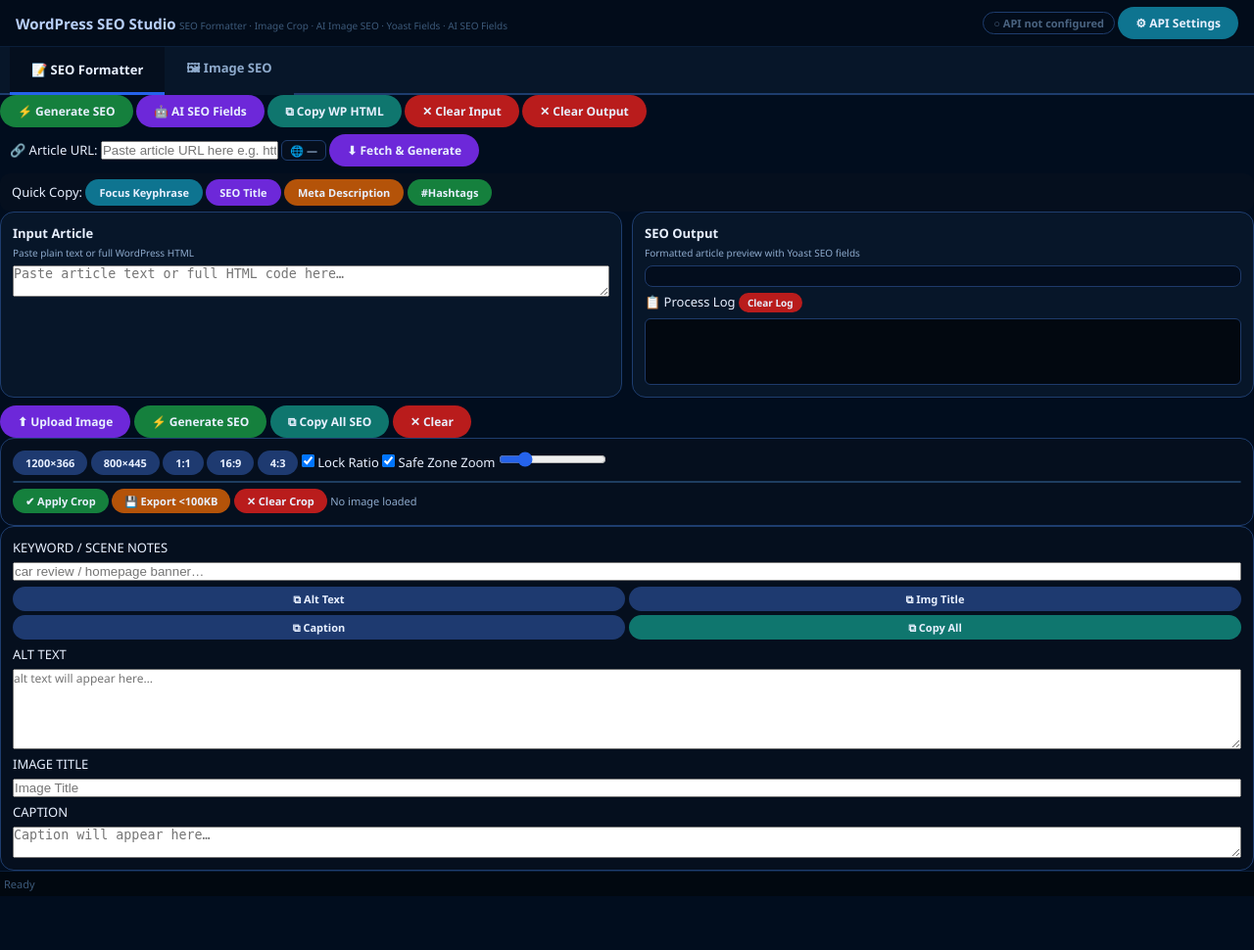
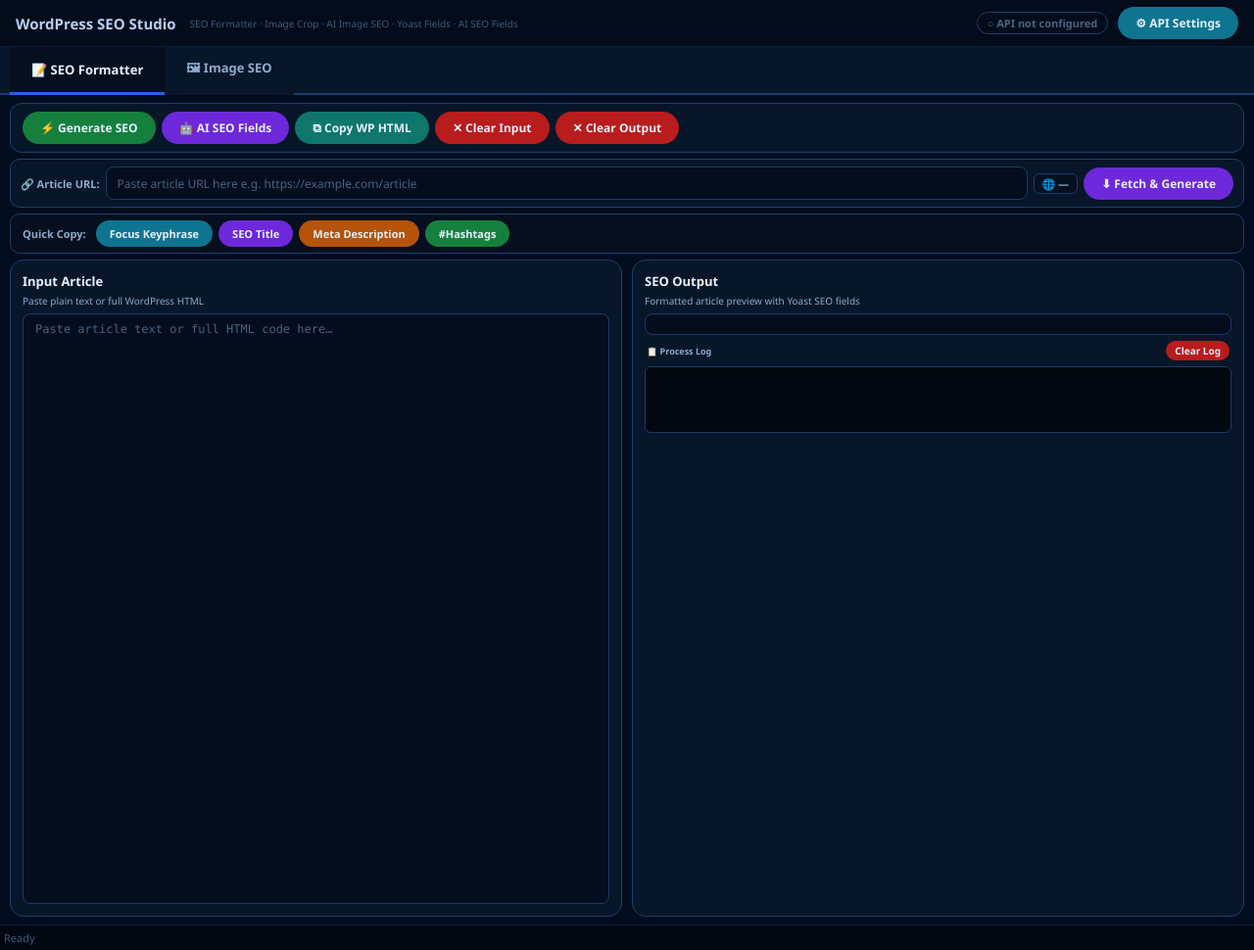
Before and after one commit to chanrathrin/SEO-web-tool, a Flask app: page / in a window 1280 px wide. Shown: the whole page at 98% size. Run offline with Flask 3, Linux system fonts and the light colour scheme; some libraries are stand-ins or nearby versions.

Commit message:
Update index.html

```diff
--- a/templates/index.html
+++ b/templates/index.html
@@ -8,168 +8,141 @@
 </head>
 <body>
 
-<!-- ══════════════════ TOPBAR (matches desktop header) ════════════════════ -->
+<!-- ═══════════ TOPBAR ════════════════════════════════════════ -->
 <header class="topbar">
-  <div class="topbar-left">
+  <div class="topbar-l">
     <span class="logo-text">WordPress SEO Studio</span>
-    <span class="logo-sub">SEO Formatter · Image Crop · AI Image SEO · Yoast Fields · AI SEO Fields</span>
+    <span class="logo-sub">SEO Formatter  ·  Image Crop  ·  AI Image SEO  ·  Yoast Fields  ·  AI SEO Fields</span>
   </div>
-  <div class="topbar-right">
+  <div class="topbar-r">
     <span id="api-badge" class="badge badge-off">○  API not configured</span>
-    <button class="btn btn-cyan" id="api-settings-btn" onclick="openApiModal()">⚙  API Settings</button>
+    <button class="btn btn-cyan" onclick="openApiModal()">⚙  API Settings</button>
   </div>
 </header>
 
-<!-- ══════════════════ TAB NAV (CTkTabview) ══════════════════════════════ -->
+<!-- ═══════════ TABVIEW ═══════════════════════════════════════ -->
 <div class="tabview">
-  <button class="tab-btn active" id="tab-btn-seo"   onclick="switchTab('seo',this)">📝  SEO Formatter</button>
-  <button class="tab-btn"        id="tab-btn-image" onclick="switchTab('image',this)">🖼  Image SEO</button>
+  <button class="tab-btn active" id="tbtn-seo"   onclick="switchTab('seo',this)">📝  SEO Formatter</button>
+  <button class="tab-btn"        id="tbtn-image" onclick="switchTab('image',this)">🖼  Image SEO</button>
 </div>
 
-<!-- ════════════════════════════════════════════════════════════════════════
+<!-- ════════════════════════════════════════════════════════════
      TAB 1 — SEO FORMATTER
-════════════════════════════════════════════════════════════════════════ -->
-<div id="tab-seo" class="tab-content active">
+════════════════════════════════════════════════════════════ -->
+<div id="tab-seo" class="tab-pane active">
 
-  <!-- Top action bar -->
-  <div class="action-bar">
-    <div class="action-bar-inner">
-      <button class="btn btn-green" id="seo-gen-btn" onclick="processArticle()">⚡ Generate SEO</button>
-      <button class="btn btn-purple" id="ai-seo-btn" onclick="openAiSeoPopup()">🤖 AI SEO Fields</button>
+  <div class="bar">
+    <button class="btn btn-green"  id="seo-gen-btn" onclick="processArticle()">⚡ Generate SEO</button>
+    <button class="btn btn-purple" id="ai-seo-btn"  onclick="openAiSeoPopup()">🤖 AI SEO Fields</button>
     <button class="btn btn-teal"   onclick="copyWpHtml()">⧉  Copy WP HTML</button>
     <button class="btn btn-red"    onclick="clearInput()">✕  Clear Input</button>
     <button class="btn btn-red"    onclick="clearOutput()">✕  Clear Output</button>
   </div>
-  </div>
 
-  <!-- URL fetch bar -->
-  <div class="url-bar">
-    <div class="url-bar-inner">
-      <label class="url-label">🔗 Article URL:</label>
-      <input type="text" id="url-entry" class="input-entry url-input"
+  <div class="bar url-bar">
+    <span class="url-lbl">🔗 Article URL:</span>
+    <input id="url-entry" class="ientry url-entry" type="text"
       placeholder="Paste article URL here e.g. https://example.com/article"
       onkeydown="if(event.key==='Enter')fetchAndGenerate()">
     <span id="lang-badge" class="lang-badge">🌐 —</span>
     <button class="btn btn-purple" id="fetch-btn" onclick="fetchAndGenerate()">⬇  Fetch &amp; Generate</button>
   </div>
+
+  <div class="bar pill-bar">
+    <span class="pill-lbl">Quick Copy:</span>
+    <button class="btn btn-cyan   btn-pill" onclick="copySection('Focus Keyphrase')">Focus Keyphrase</button>
+    <button class="btn btn-purple btn-pill" onclick="copySection('SEO Title')">SEO Title</button>
+    <button class="btn btn-yellow btn-pill" onclick="copySection('Meta Description')">Meta Description</button>
+    <button class="btn btn-green  btn-pill" onclick="copySection('Hashtags')">#Hashtags</button>
   </div>
 
-  <!-- Quick Copy pill bar -->
-  <div class="pill-bar">
-    <div class="pill-bar-inner">
-      <span class="pill-label">Quick Copy:</span>
-      <button class="btn btn-cyan btn-pill"   onclick="copySection('Focus Keyphrase')">Focus Keyphrase</button>
-      <button class="btn btn-purple btn-pill" onclick="copySection('SEO Title')">SEO Title</button>
-      <button class="btn btn-yellow btn-pill" onclick="copySection('Meta Description')">Meta Description</button>
-      <button class="btn btn-green btn-pill"  onclick="copySection('Hashtags')">#Hashtags</button>
-    </div>
-  </div>
-
-  <!-- Main body: left=input, right=output -->
   <div class="seo-body">
-
-    <!-- LEFT: Input panel -->
-    <div class="panel" id="input-panel">
+    <div class="panel">
       <div class="panel-title">Input Article</div>
       <div class="panel-sub">Paste plain text or full WordPress HTML</div>
-      <textarea id="article-input" class="textbox fill"
+      <textarea id="article-input" class="tbox fill"
         placeholder="Paste article text or full HTML code here…"></textarea>
     </div>
 
-    <!-- RIGHT: Output panel -->
-    <div class="panel" id="output-panel">
+    <div class="panel">
       <div class="panel-title">SEO Output</div>
       <div class="panel-sub">Formatted article preview with Yoast SEO fields</div>
       <div id="output-display" class="output-display fill"></div>
-
-      <!-- Process Log -->
-      <div class="log-header">
-        <span class="log-label">📋  Process Log</span>
+      <div class="log-hdr">
+        <span class="log-lbl">📋  Process Log</span>
         <button class="btn btn-red btn-xs" onclick="clearLog()">Clear Log</button>
       </div>
       <div id="process-log" class="process-log"></div>
     </div>
+  </div>
+</div>
 
-  </div><!-- /seo-body -->
+<!-- ════════════════════════════════════════════════════════════
+     TAB 2 — IMAGE SEO
+════════════════════════════════════════════════════════════ -->
+<div id="tab-image" class="tab-pane">
 
-</div><!-- /tab-seo -->
-
-<!-- ════════════════════════════════════════════════════════════════════════
-     TAB 2 — IMAGE SEO
-════════════════════════════════════════════════════════════════════════ -->
-<div id="tab-image" class="tab-content">
-
-  <!-- Top action bar -->
-  <div class="action-bar">
-    <div class="action-bar-inner">
+  <div class="bar">
     <button class="btn btn-purple" onclick="triggerUpload()">⬆  Upload Image</button>
     <button class="btn btn-green" id="gen-seo-btn" onclick="generateImageSeo()">⚡ Generate SEO</button>
     <button class="btn btn-teal"  onclick="copyAllImageSeo()">⧉  Copy All SEO</button>
     <button class="btn btn-red"   onclick="clearImageFields()">✕  Clear</button>
-      <input type="file" id="img-file-input" accept=".png,.jpg,.jpeg,.webp,.bmp" style="display:none" onchange="onFileSelected(this)">
-    </div>
+    <input type="file" id="img-file-input" accept=".png,.jpg,.jpeg,.webp,.bmp"
+      style="display:none" onchange="onFileSelected(this)">
   </div>
 
-  <!-- Image body -->
-  <div class="image-body">
+  <div class="img-body">
 
-    <!-- LEFT: Crop panel (70%) -->
+    <!-- Crop panel -->
     <div class="panel img-crop-panel">
-
-      <!-- Preset buttons + controls -->
-      <div class="crop-toolbar">
+      <div class="crop-tb">
         <button class="btn btn-blue btn-sm" onclick="setPreset(1200,366)">1200×366</button>
         <button class="btn btn-blue btn-sm" onclick="setPreset(800,445)">800×445</button>
         <button class="btn btn-blue btn-sm" onclick="setPreset(1,1)">1:1</button>
         <button class="btn btn-blue btn-sm" onclick="setPreset(16,9)">16:9</button>
         <button class="btn btn-blue btn-sm" onclick="setPreset(4,3)">4:3</button>
-        <label class="switch-wrap">
+        <label class="sw-wrap">
           <input type="checkbox" id="lock-ratio" checked onchange="redraw()">
-          <span class="switch-label">Lock Ratio</span>
+          <span class="sw-lbl">Lock Ratio</span>
         </label>
-        <label class="switch-wrap">
+        <label class="sw-wrap">
           <input type="checkbox" id="safe-zone" checked onchange="redraw()">
-          <span class="switch-label">Safe Zone</span>
+          <span class="sw-lbl">Safe Zone</span>
         </label>
-        <span class="zoom-label">Zoom</span>
-        <input type="range" id="zoom-slider" class="zoom-slider" min="50" max="300" value="100" oninput="onZoom(this.value)">
+        <span class="zoom-lbl">Zoom</span>
+        <input type="range" id="zoom-slider" class="zoom-slider"
+          min="50" max="300" value="100" oninput="onZoom(this.value)">
       </div>
 
-      <!-- Canvas area -->
-      <div class="canvas-wrap" id="canvas-wrap">
+      <div class="canvas-wrap" id="canvas-wrap"
+        ondragover="event.preventDefault()" ondrop="onCanvasDrop(event)">
         <canvas id="crop-canvas" class="crop-canvas"
           onmousedown="canvasPress(event)"
           onmousemove="canvasDrag(event)"
           onmouseup="canvasRelease(event)"
-          onwheel="canvasWheel(event)"
-          ondragover="event.preventDefault()"
-          ondrop="onCanvasDrop(event)">
-        </canvas>
-        <!-- Drop hint when empty -->
+          onmouseleave="canvasRelease(event)"
+          onwheel="canvasWheel(event)"></canvas>
         <div id="canvas-hint" class="canvas-hint">
-          <div class="hint-icon">🖼</div>
+          <div style="font-size:52px;opacity:.22;line-height:1">🖼</div>
           <div class="hint-text">Click <strong>⬆ Upload Image</strong> or drag &amp; drop here</div>
           <div class="hint-sub">PNG · JPG · WEBP · BMP</div>
         </div>
       </div>
 
-      <!-- Crop bottom controls -->
-      <div class="crop-bottom">
-        <button class="btn btn-green btn-sm" onclick="applyCrop()">✔ Apply Crop</button>
+      <div class="crop-bot">
+        <button class="btn btn-green  btn-sm" onclick="applyCrop()">✔ Apply Crop</button>
         <button class="btn btn-yellow btn-sm" onclick="exportUnder100kb()">💾 Export &lt;100KB</button>
-        <button class="btn btn-red btn-sm" onclick="clearCrop()">✕ Clear Crop</button>
+        <button class="btn btn-red    btn-sm" onclick="clearCrop()">✕ Clear Crop</button>
         <span id="crop-info" class="crop-info">No image loaded</span>
       </div>
     </div>
 
-    <!-- RIGHT: SEO fields panel (30%) -->
+    <!-- SEO fields panel -->
     <div class="panel img-seo-panel">
-
-      <div class="seo-field-label">KEYWORD / SCENE NOTES</div>
-      <input type="text" id="scene-entry" class="input-entry"
+      <div class="seo-fld-lbl">KEYWORD / SCENE NOTES</div>
+      <input type="text" id="scene-entry" class="ientry"
         placeholder="car review / homepage banner…">
 
-      <!-- Copy buttons grid -->
       <div class="copy-grid">
         <button class="btn btn-blue btn-sm" onclick="copyImgField('alt')">⧉ Alt Text</button>
         <button class="btn btn-blue btn-sm" onclick="copyImgField('title')">⧉ Img Title</button>
@@ -177,114 +150,107 @@
         <button class="btn btn-teal btn-sm" onclick="copyAllImageSeo()">⧉ Copy All</button>
       </div>
 
-      <div class="seo-field-label">ALT TEXT</div>
-      <textarea id="img-alt" class="textbox img-alt-box" placeholder="alt text will appear here…"></textarea>
+      <div class="seo-fld-lbl">ALT TEXT</div>
+      <textarea id="img-alt" class="tbox img-alt-box" placeholder="alt text…"></textarea>
 
-      <div class="seo-field-label">IMAGE TITLE</div>
-      <input type="text" id="img-title-field" class="input-entry" placeholder="Image Title">
+      <div class="seo-fld-lbl">IMAGE TITLE</div>
+      <input type="text" id="img-title-field" class="ientry" placeholder="Image Title">
 
-      <div class="seo-field-label">CAPTION</div>
-      <textarea id="img-caption" class="textbox fill img-caption-box" placeholder="Caption will appear here…"></textarea>
-
-    </div><!-- /img-seo-panel -->
-  </div><!-- /image-body -->
-
-</div><!-- /tab-image -->
-
-<!-- ═════════════════════ STATUS BAR (bottom) ═════════════════════════════ -->
-<div class="status-bar">
-  <span id="status-text">  Ready</span>
+      <div class="seo-fld-lbl">CAPTION</div>
+      <textarea id="img-caption" class="tbox fill" placeholder="Caption…"></textarea>
     </div>
 
-<!-- ════════════════════════════════════════════════════════════════════════
+  </div>
+</div>
+
+<!-- ═══════════ STATUS BAR ════════════════════════════════════ -->
+<div class="status-bar"><span id="status-txt">  Ready</span></div>
+
+<!-- ═══════════════════════════════════════════════════════════
      API SETTINGS MODAL
-════════════════════════════════════════════════════════════════════════ -->
-<div id="api-modal" class="modal-overlay" style="display:none">
+════════════════════════════════════════════════════════════ -->
+<div id="api-modal" class="modal-ov" style="display:none">
   <div class="modal">
     <div class="modal-hdr">
       <span class="modal-title">Together AI — API Settings</span>
     </div>
     <div class="modal-body">
-      <div class="modal-section-title">Together AI API Key</div>
-      <div class="modal-hint">Key is hidden, tested before use, and stored in your browser.</div>
-
+      <div class="modal-big-title">Together AI API Key</div>
+      <div class="modal-hint">Key is hidden, tested before use, and encrypted on save.</div>
       <div class="key-row">
-        <input type="password" id="api-key-input" class="input-entry mono-input"
+        <input type="password" id="api-key-input" class="ientry mono-input"
           placeholder="Paste key here…" autocomplete="off">
         <button class="btn btn-blue btn-sm" onclick="toggleKeyVis()">👁</button>
       </div>
-
-      <div class="modal-checkbox-row">
-        <label><input type="checkbox" id="show-key-cb" onchange="toggleKeyVis()"> Show key</label>
-      </div>
-
+      <label class="modal-cb">
+        <input type="checkbox" id="show-key-cb" onchange="syncKeyVis()"> Show key
+      </label>
       <div id="api-status" class="api-status"></div>
     </div>
     <div class="modal-footer">
-      <button class="btn btn-cyan"   onclick="testKey()">Test Key</button>
-      <button class="btn btn-green"  onclick="saveKey()">Save &amp; Use</button>
-      <button class="btn btn-blue"   onclick="sessionKey()">Session Only</button>
-      <button class="btn btn-red"    onclick="clearKey()">Clear Saved Key</button>
-      <button class="btn btn-gray"   onclick="closeApiModal()">Cancel</button>
+      <button class="btn btn-cyan"  onclick="testKey()">Test Key</button>
+      <button class="btn btn-green" onclick="saveKey()">Save &amp; Use</button>
+      <button class="btn btn-blue"  onclick="sessionKey()">Session Only</button>
+      <button class="btn btn-red"   onclick="clearKey()">Clear Saved Key</button>
+      <button class="btn btn-gray"  onclick="closeApiModal()">Cancel</button>
     </div>
   </div>
 </div>
 
-<!-- ════════════════════════════════════════════════════════════════════════
-     AI SEO FIELDS POPUP (matches AISEOFieldsPopup)
-════════════════════════════════════════════════════════════════════════ -->
-<div id="ai-seo-modal" class="modal-overlay" style="display:none">
+<!-- ═══════════════════════════════════════════════════════════
+     AI SEO FIELDS POPUP (AISEOFieldsPopup)
+════════════════════════════════════════════════════════════ -->
+<div id="ai-seo-modal" class="modal-ov" style="display:none">
   <div class="modal modal-wide">
     <div class="modal-hdr ai-hdr">
       <span class="modal-title">⚡  AI Generate — Focus Keyphrase · SEO Title · Meta Description</span>
       <span id="ai-lang-badge" class="lang-badge" style="margin-left:auto">🌐 English</span>
     </div>
-    <div class="modal-body" style="overflow-y:auto;max-height:72vh">
 
-      <!-- Focus Keyphrase -->
-      <div class="ai-section-title">🔑  Focus Keyphrase</div>
-      <div class="ai-section-hint">Short, specific phrase (2–4 words).</div>
-      <div class="ai-field-row">
-        <input type="text" id="ai-fk" class="input-entry ai-green-text" placeholder="e.g. cambodia election results"
+    <div class="modal-scroll">
+
+      <div class="ai-sec-title">🔑  Focus Keyphrase</div>
+      <div class="ai-sec-hint">Short, specific phrase (2–4 words).</div>
+      <div class="ai-frow">
+        <input type="text" id="ai-fk" class="ientry ai-green"
+          placeholder="e.g. cambodia election results"
           oninput="updateFkCounter(this.value)">
         <button class="btn btn-cyan btn-sm" onclick="copyAiField('ai-fk')">⧉ Copy</button>
       </div>
-      <div id="ai-fk-counter" class="ai-counter"></div>
+      <div id="ai-fk-ctr" class="ai-ctr"></div>
 
-      <!-- SEO Title -->
-      <div class="ai-section-title" style="margin-top:14px">📝  SEO Title</div>
-      <div class="ai-section-hint">Recommended: 50–60 characters.</div>
-      <div class="ai-field-row">
-        <input type="text" id="ai-seo-title" class="input-entry" placeholder="SEO Title will appear here…"
+      <div class="ai-sec-title mt14">📝  SEO Title</div>
+      <div class="ai-sec-hint">Recommended: 50–60 characters.</div>
+      <div class="ai-frow">
+        <input type="text" id="ai-seo-title" class="ientry"
+          placeholder="SEO Title will appear here…"
           oninput="updateSeoCounter(this.value)">
         <button class="btn btn-cyan btn-sm" onclick="copyAiField('ai-seo-title')">⧉ Copy</button>
       </div>
-      <div class="ai-counter-row">
-        <span id="ai-seo-count" class="ai-counter">0 / 60</span>
-        <span id="ai-seo-hint" class="ai-hint">✓ Good length</span>
+      <div class="ai-ctr-row">
+        <span id="ai-seo-cnt" class="ai-ctr">0 / 60</span>
+        <span id="ai-seo-hint2" class="ai-hint-ok">✓ Good length</span>
       </div>
-      <div class="char-bar-bg"><div class="char-bar" id="ai-seo-bar"></div></div>
-
-      <div class="ai-variants-label">   Variants (click to use)</div>
+      <div class="cbar-bg"><div class="cbar" id="ai-seo-bar"></div></div>
+      <div class="ai-var-lbl">   Variants (click to use)</div>
       <div id="ai-seo-variants" class="ai-variants"></div>
 
-      <!-- Meta Description -->
-      <div class="ai-section-title" style="margin-top:14px">📋  Meta Description</div>
-      <div class="ai-section-hint">Recommended: 120–160 characters.</div>
-      <textarea id="ai-meta" class="textbox ai-meta-box" placeholder="Meta description will appear here…"
+      <div class="ai-sec-title mt14">📋  Meta Description</div>
+      <div class="ai-sec-hint">Recommended: 120–160 characters.</div>
+      <textarea id="ai-meta" class="tbox ai-meta-box"
+        placeholder="Meta description will appear here…"
         oninput="updateMetaCounter(this.value)"></textarea>
-      <div class="ai-counter-row">
-        <span id="ai-meta-count" class="ai-counter">0 / 160</span>
-        <span id="ai-meta-hint" class="ai-hint">✓ Good length</span>
+      <div class="ai-ctr-row">
+        <span id="ai-meta-cnt" class="ai-ctr">0 / 160</span>
+        <span id="ai-meta-hint2" class="ai-hint-ok">✓ Good length</span>
       </div>
-      <div class="char-bar-bg"><div class="char-bar" id="ai-meta-bar"></div></div>
-      <button class="btn btn-cyan btn-sm" style="margin-top:6px" onclick="copyAiField('ai-meta',true)">⧉  Copy Meta</button>
-
-      <div class="ai-variants-label">   Variants (click to use)</div>
+      <div class="cbar-bg"><div class="cbar" id="ai-meta-bar"></div></div>
+      <button class="btn btn-cyan btn-sm" style="margin-top:6px"
+        onclick="copyAiField('ai-meta',true)">⧉  Copy Meta</button>
+      <div class="ai-var-lbl">   Variants (click to use)</div>
       <div id="ai-meta-variants" class="ai-variants"></div>
 
-      <!-- Google Search Preview -->
-      <div class="ai-section-title" style="margin-top:14px">🔍  Google Search Preview</div>
+      <div class="ai-sec-title mt14">🔍  Google Search Preview</div>
       <div class="gp-box">
         <div class="gp-site">🌐 &nbsp;yoursite.com &rsaquo; article</div>
         <div class="gp-title" id="gp-title">SEO Title will appear here</div>
@@ -302,11 +268,11 @@
   </div>
 </div>
 
-<!-- Spinner overlay -->
-<div id="spinner" class="spinner-overlay" style="display:none">
+<!-- Spinner -->
+<div id="spinner" class="spinner-ov" style="display:none">
   <div class="spinner-box">
-    <div class="spinner"></div>
-    <div id="spinner-text" class="spinner-text">Processing…</div>
+    <div class="spin"></div>
+    <div id="spinner-txt" class="spinner-txt">Processing…</div>
   </div>
 </div>
 
```
Lines whose indentation alone changed are shown as unchanged.
